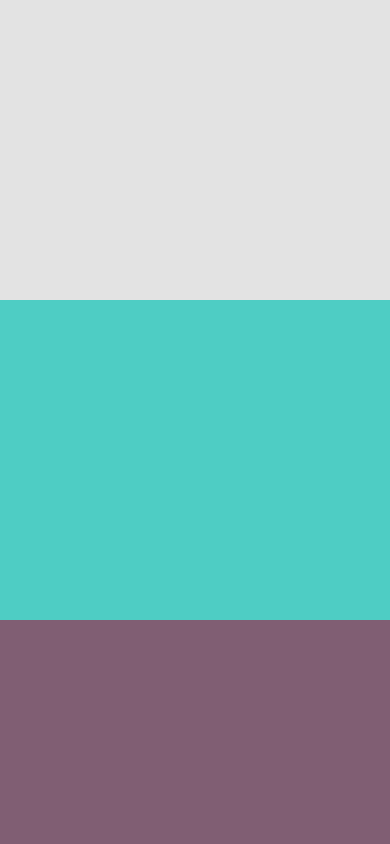
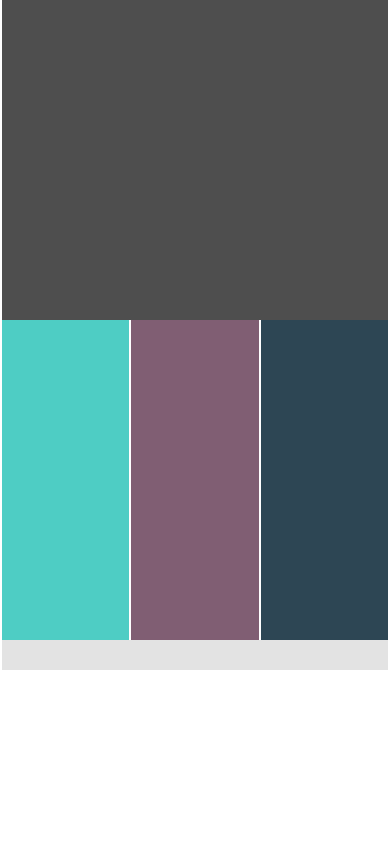
Before and after one commit to KimberleyDTL/206-color-starter, a plain HTML site: page index.html in a window 390 px wide. Shown: the top 844 px of the page. Drawn offline with Linux system fonts and the light colour scheme.

Commit message:
fixed layouts for desktops and tablets

```diff
--- a/css/main.css
+++ b/css/main.css
@@ -10,7 +10,7 @@ html, body {
 }
 
 #wrapper {
-  width: 100%;
+  width: 99%;
   max-width: 960px;
   margin: auto;
 }
@@ -19,16 +19,20 @@ html, body {
 /*---------- HEADER ----------*/
 
 header {
-  height: 300px;
+  height: 320px;
   width: 100%;
-  background: #e3e3e3;
+  background: #4E4E4E;
 }
 
 
 /*---------- CONTENT AREA ----------*/
+.container {
+  display: flex;
+  justify-content: space-between;
+}
 
 .col-3 {
-  width: 100%;
+  width: 33%;
   height: 320px;
   float: left;
 }
--- a/index.html
+++ b/index.html
@@ -12,10 +12,11 @@
       <header>
 
       </header>
+      <div class="container">
       <div id="column-1" class="col-3"></div>
       <div id="column-2" class="col-3"></div>
       <div id="column-3" class="col-3"></div>
-
+      </div>
 
       <div class="clear"></div>
       <footer>
```
